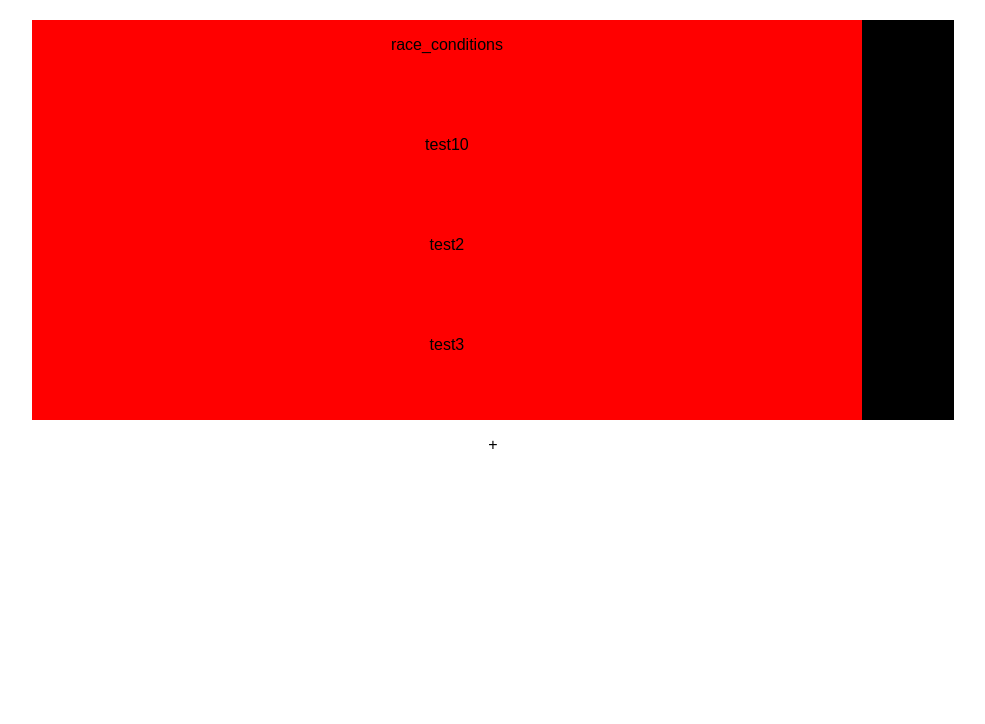
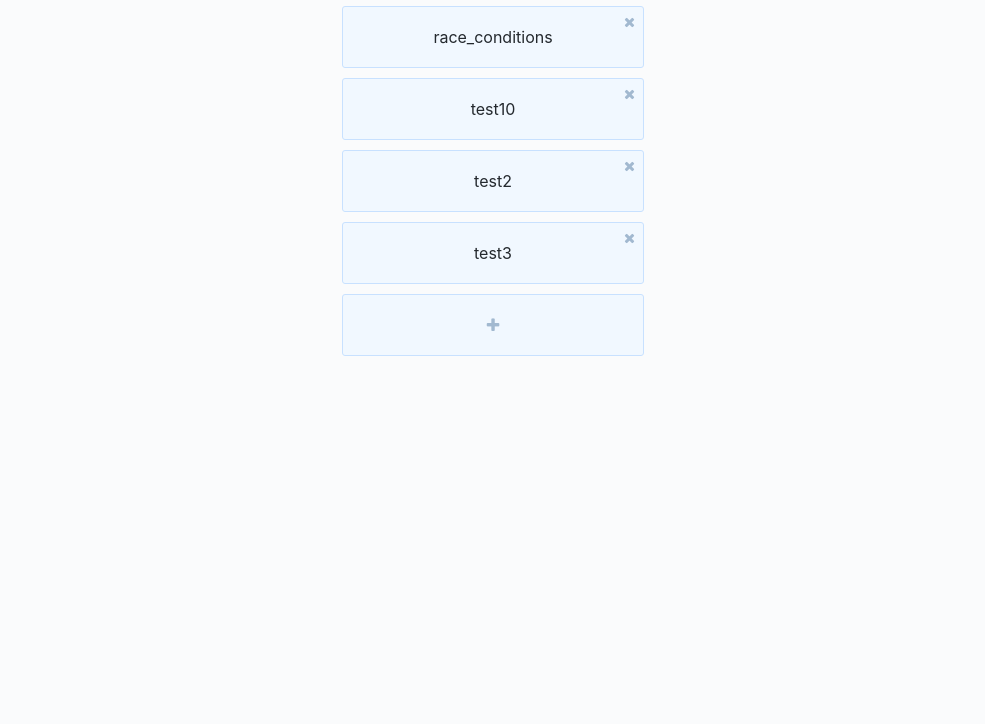
Before and after one commit to heshamcantusegit/pr-checklist, a React app: page / in a window 1280 px wide. Shown: the part 76-800 px from the top of the page, without its empty margins (147-1132 px from the left). Built offline with nearby package versions, Linux system fonts and the light colour scheme.

Commit message:
Updated styles and created chrome extension

```diff
--- a/public/index.html
+++ b/public/index.html
@@ -4,6 +4,7 @@
     <meta charset="utf-8">
     <meta name="viewport" content="width=device-width, initial-scale=1">
     <title>PR Checklist</title>
+    <link href="https://maxcdn.bootstrapcdn.com/font-awesome/4.7.0/css/font-awesome.min.css" rel="stylesheet" integrity="sha384-wvfXpqpZZVQGK6TAh5PVlGOfQNHSoD2xbE+QkPxCAFlNEevoEH3Sl0sibVcOQVnN" crossorigin="anonymous">
   </head>
   <body>
     <div id="root"></div>
--- a/src/components/app/App.css
+++ b/src/components/app/App.css
@@ -30,3 +30,7 @@
 	-moz-transition: all 0.3s;
 	transition: all 0.3s;
 }
+
+.title--thin {
+	font-weight:300;
+}
--- a/src/components/app/App.js
+++ b/src/components/app/App.js
@@ -6,7 +6,7 @@ class App extends Component {
   render() {
     return (
       <div className="app">
-        <h1>PR Checklist</h1>
+        <h1><span className='title--thin'>PR /</span> Checklist</h1>
         <Checklist />
       </div>
     );
--- a/src/components/checklist/checklist.css
+++ b/src/components/checklist/checklist.css
@@ -13,49 +13,81 @@
   align-items: center;
   list-style: none;
   padding: 0;
-  width:100%
+  width:100%;
+  color: #24292e;
+  margin: 0;
 }
 
 .checklist__item {
-  width: 80%;
-  height: 100px;
+  position:relative;
+  width: 300px;
+  height: 60px;
+  background: #f1f8ff;
+  border: 1px solid #c8e1ff;
+  border-radius: 3px;
+  text-align: center;
   cursor: pointer;
+  margin-bottom: 10px;
 }
 
-.checklist__item ul{
-  width: 100%;
-  height: 100%;
-  display: flex;
-  flex-direction: row;
+.checklist__item p {
+  position: absolute;
+  top: 50%;
+  left: 50%;
+  transform: translate(-50%, -50%);
+  margin: 0;
 }
 
-.checklist__item__name {
-  width: 90%;
-  height: 100%;
-  background: red;
+.pr-icon {
+  color: #a2b9d0;
 }
 
-.remove-item {
-  width: 10%;
-  height: 100%;
-  background: black;
+.pr-icon:hover {
+  color: #0366d6;
+}
+
+.remove-icon {
+  position: absolute;
+  top: 0;
+  right: 0;
+  font-size:14px;
+  margin: 8px;
+
+}
+
+.add-icon {
+  position: absolute;
+  top: 50%;
+  left: 50%;
+  transform: translate(-50%, -50%);
+  font-size: 16px;
 }
 
 .selected {
-  background: green;
+  background: #34d058;
+  border: 1px solid #28a745;
+  color:white;
+}
+
+.selected * {
+  color: white;
+}
+
+.selected *:hover {
+  color: #1b712f;
 }
 
 .add-item-input {
   position: absolute;
-  display: flex;
-  flex-direction: column;
-  align-items: center;
-  justify-content: center;
   top: 0;
   left: 0;
   z-index: 2;
   width: 100%;
   height: 100%;
+  display: flex;
+  flex-direction: column;
+  align-items: center;
+  justify-content: center;
   background: rgba(0,0,0,0.9);
 }
 
@@ -64,10 +96,10 @@
   border: none;
   border-bottom: solid 2px white;
   transition: border 0.3s;
-  width: 350px;
-  height: 50px;
+  width: 200px;
+  height: 30px;
   color: white;
-  font-size: 24px;
+  font-size: 18px;
 }
 
 .add-item-input__text-field:focus {
@@ -76,11 +108,11 @@
 }
 
 .add-item-input__submit-button {
-  margin-top:40px;
-  padding: 15px 50px;
-	border: 3px solid #fff;
+  margin-top:20px;
+  padding: 15px 30px;
+	border: 2px solid #fff;
 	color: #fff;
-  font-size:14px;
+  font-size:12px;
 }
 
 .close-icon {
@@ -88,13 +120,8 @@
   position: absolute;
   top: 20px;
   right: 20px;
-  box-sizing: border-box;
-  width: 20px;
-  height: 20px;
-  border-radius: 50%;
-  background:  -webkit-linear-gradient(-45deg, transparent 0%, transparent 46%, white 46%,  white 56%,transparent 56%, transparent 100%), -webkit-linear-gradient(45deg, transparent 0%, transparent 46%, white 46%,  white 56%,transparent 56%, transparent 100%);
-  box-shadow: 0px 0px 5px 2px rgba(0,0,0,0.5);
-  transition: all 0.3s ease;
+  font-size:20px;
+  color:white;
   cursor: pointer;
 }
 
--- a/src/components/checklist/checklist.js
+++ b/src/components/checklist/checklist.js
@@ -6,6 +6,7 @@ import './checklist.css';
 import util from '../../utils/util';
 
 const LOCAL_STORAGE_STATE = 'prChecklistState';
+const DEFAULT_CHECKLIST_ITEMS = ['race_conditions', 'test10', 'test2', 'test3']
 
 // Think of doing a dict for each checklist item of url to selected value, remove entry when all are selected and approved.
 // Add ordering
@@ -21,7 +22,7 @@ class Checklist extends Component {
     } else {
       this.state = {
         // Adding ordering
-        'checklistItems': ['race_conditions', 'test10', 'test2', 'test3'],
+        'checklistItems': DEFAULT_CHECKLIST_ITEMS,
         'checklistItemsToggled': {},
         'addingItem': false
       };
@@ -75,13 +76,19 @@ class Checklist extends Component {
   }
 
   render() {
-    let checkListItems = this.state.checklistItems.map((item) =>
-      <ChecklistItem key={ item } name={ item } selected={ Boolean(this.state.checklistItemsToggled[item]) } toggleItem={ this.toggleItem } removeItem={ this.removeItem } />
+    let checkListItems = this.state.checklistItems.map((item, index) =>
+      <ChecklistItem
+        key={ item }
+        name={ item }
+        index={ index }
+        selected={ Boolean(this.state.checklistItemsToggled[item]) }
+        toggleItem={ this.toggleItem }
+        removeItem={ this.removeItem } />
     );
     return (
       <div className='checklist'>
         <ul>{ checkListItems }</ul>
-        <div className='checklist__item' onClick={ this.toggleAddingItem }>+</div>
+        <div className='checklist__item' onClick={ this.toggleAddingItem }><i className="fa fa-plus pr-icon add-icon" /></div>
         {
           this.state.addingItem ? <ItemInput addingItem={ this.state.addingItem } toggleAddingItem={ this.toggleAddingItem } addItem={ this.addItem } /> : null
         }
@@ -107,11 +114,9 @@ class ChecklistItem extends Component {
 
   render() {
     return (
-      <li className='checklist__item'>
-        <ul>
-          <li className={ 'checklist__item__name' + (this.props.selected ? ' selected' : '') } onClick={ this._toggleItem }><p>{ this.props.name }</p></li>
-          <li className='remove-item' onClick={ this._removeItem } />
-        </ul>
+      <li className={ 'checklist__item' + (this.props.selected ? ' selected' : '') } onClick={ this._toggleItem }>
+        <i className='pr-icon remove-icon fa fa-times' onClick={ this._removeItem } />
+        <p>{ this.props.name }</p>
       </li>
     );
   }
@@ -121,7 +126,8 @@ ChecklistItem.propTypes = {
   'name': PropTypes.string.isRequired,
   'selected': PropTypes.bool.isRequired,
   'toggleItem': PropTypes.func.isRequired,
-  'removeItem': PropTypes.func.isRequired
+  'removeItem': PropTypes.func.isRequired,
+  'index': PropTypes.number.isRequired,
 };
 
 class ItemInput extends Component {
@@ -146,7 +152,7 @@ class ItemInput extends Component {
       <div className='add-item-input'>
         <input className='add-item-input__text-field' value={ this.state.input } type='text' onChange={ this.handleChange } />
         <input className='btn add-item-input__submit-button' type='button' value='Add Item' onClick={ this._addItem } />
-        <div className='close-icon' onClick={ this.props.toggleAddingItem } />
+        <i className='close-icon fa fa-times' onClick={ this.props.toggleAddingItem } />
       </div>
     );
   }
--- a/src/index.css
+++ b/src/index.css
@@ -1,7 +1,9 @@
 body {
   margin: 0;
   padding: 0;
-  font-family: sans-serif;
+  font-family: -apple-system, BlinkMacSystemFont, "Segoe UI", Helvetica, Arial, sans-serif, "Apple Color Emoji", "Segoe UI Emoji", "Segoe UI Symbol";;
+  background:#fafbfc;
+  color:#0366d6;
 }
 
 #root {
```
Also changed, not shown: public/icon.png (added), public/manifest.json (added), 1 other file.
